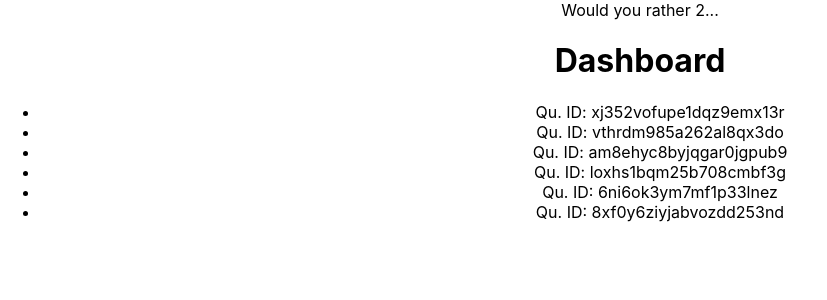
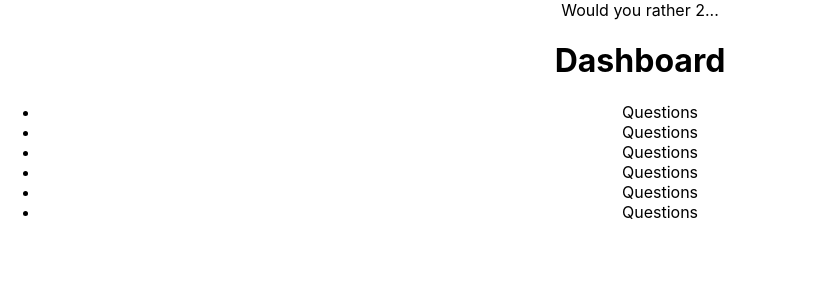
Before and after one commit to C-Sharkey/would-you-rather-v2, a React (Create React App) app: page / in a window 1280 px wide. Shown: the top 300 px of the page, without its empty margins (0-827 px from the left). Built offline with nearby package versions, Linux system fonts and the light colour scheme.

Commit message:
Created Questions component - console.logs most data - issue with questions text as there are 2 questions/options. - have commented out in helpers file to get it working

```diff
--- a/src/components/Dashboard.js
+++ b/src/components/Dashboard.js
@@ -1,5 +1,6 @@
 import React, { Component } from 'react'
 import { connect } from 'react-redux'
+import Questions from './Questions'
 
 class Dashboard extends Component {
     render(){
@@ -10,7 +11,7 @@ class Dashboard extends Component {
                 <ul>
                     {this.props.questionIds.map((id) => (
                         <li key={id}>
-                            <div>Qu. ID: {id}</div>
+                            <Questions id={id} />
                         </li>
                     ))}
                 </ul>
--- /dev/null
+++ b/src/components/Questions.js
@@ -0,0 +1,27 @@
+import React, { Component } from 'react'
+import { connect } from 'react-redux'
+import { formatQuestion } from '../utils/helpers'
+
+class Questions extends Component {
+    render (){
+        console.log(this.props)
+        return (
+            <div>
+                Questions
+            </div>
+        )
+    }
+
+
+}
+
+function mapStatesToProps ({authedUser, users, questions}, { id }) {
+    const question = questions[id]
+
+    return {
+        authedUser,
+        question: formatQuestion(question, users[question.author], authedUser)
+    }
+}
+
+export default connect(mapStatesToProps)(Questions)
--- a/src/utils/helpers.js
+++ b/src/utils/helpers.js
@@ -14,9 +14,9 @@ export function formatDate (timestamp) {
       timestamp,
       text,
       avatar: avatarURL,
-      likes: likes.length,
-      replies: replies.length,
-      hasLiked: likes.includes(authedUser),
+      //likes: likes.length,
+      //replies: replies.length,
+      //hasLiked: likes.includes(authedUser),
       parent: !parentQuestion ? null : {
         author: parentQuestion.author,
         id: parentQuestion.id,
```
